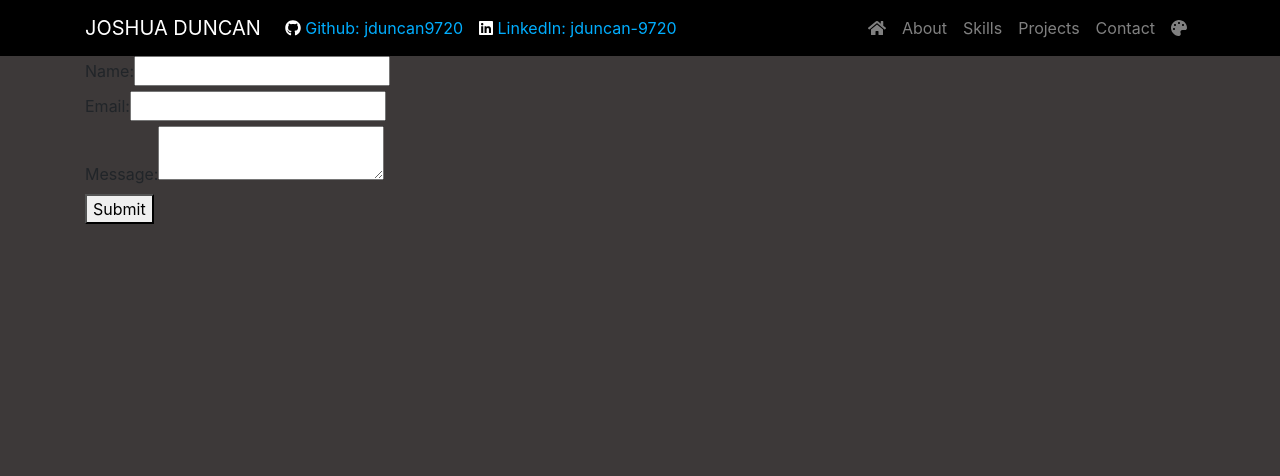
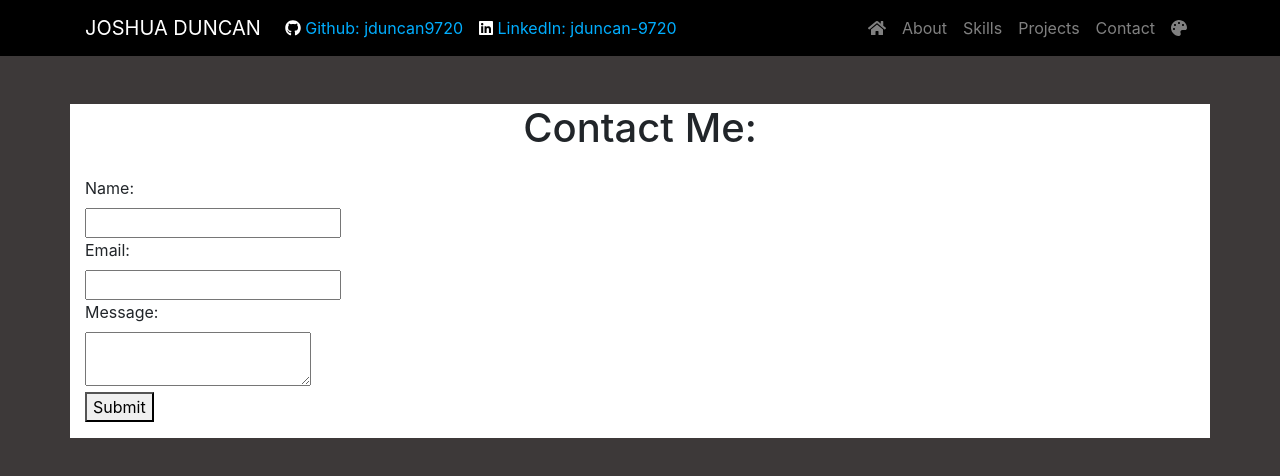
Before and after one commit to jduncan9720/joshua-duncan-portfolio, a React (Create React App) app in the folder client/: page /contact in a window 1280 px wide. Shown: the top 476 px of the page. Built offline with nearby package versions, Linux system fonts and the light colour scheme.

Commit message:
more styling to contact form

```diff
--- a/client/src/pages/Contact.js
+++ b/client/src/pages/Contact.js
@@ -39,7 +39,14 @@ export default function Contact() {
       }
 
         return (
-            <Container>
+            <Container className="bg-white mt-5">
+            <Row>
+                <Col md={12} className="text-center">
+                <h1>Contact Me:</h1>
+                </Col>
+            </Row>
+            <Row>
+            <Col md={12} className="formControl mt-3 mb-3">
             {console.log(formData)}
             <form onSubmit={_handleSubmit} method="POST">
                 <div>
@@ -73,6 +80,8 @@ export default function Contact() {
                 </div>
                 <button type="submit">Submit</button>
             </form>
+            </Col>
+            </Row>
             </Container>
         );
     }
--- a/client/src/pages/style.css
+++ b/client/src/pages/style.css
@@ -26,3 +26,7 @@
     font-family: 'Lato', sans-serif;
     text-shadow: 10px 10px 8px black;
 }
+
+input, label {
+    display:block;
+}
```
